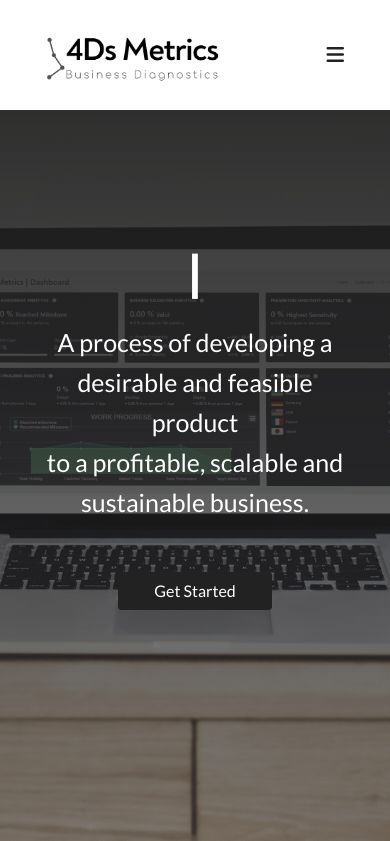
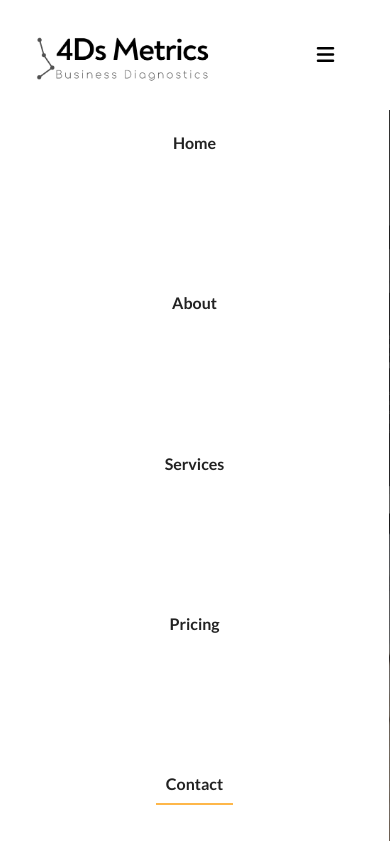
Before and after one commit to Alexis-Vacilli/4Ds-Metrics-Landing-Page, a plain HTML site: page index.html in a window 390 px wide. Both pictures are taken after a click on the button 335 px from the left and 55 px from the top of the page. Shown: the top 841 px of the page. Drawn offline with nearby package versions, Linux system fonts and the light colour scheme.

Commit message:
nav on mobile phone

```diff
--- a/assets/css/index.css
+++ b/assets/css/index.css
@@ -1247,8 +1247,12 @@ form select:focus {
 @media screen and (max-width: 768px) {
 
     .navbar .container {
-        /* width: 100%; */
         position: relative;
+        overflow: visible;
+        margin: 0;
+    }
+    .navbar .btn{
+        display: none;
     }
 
     .logo {
@@ -1257,11 +1261,32 @@ form select:focus {
     }
 
     nav {
-       display: none;
+       position: absolute;
+       top: 110px;
+       left: 0;
+       margin: 0;
+       background: #fff;
+       width: 105%;
+       height: 90vh;
+       transform: translateX(150%);
+       transition: transform 0.5s ease-in;
+    }
+
+    .navbar ul {
+        display: flex;
+        flex-direction: column;
+        margin: auto;
+        text-align: center;
+    }
+    .navbar ul li{
+        padding: 20px;
+        height: 19vh;
     }
 
 
-
+    .nav-active {
+        transform: translateX(0%);
+    }
     .hamburger {
         display: block;
         position: absolute;
@@ -1365,9 +1390,14 @@ form select:focus {
     }
 
     .popup {
-        width: 90%;
+        width: 95%;
         margin-top: 20px;
+        height: 90vh;
+        overflow: auto;
     }
+    /* #define-popup, #design-popup, #develop-popup, #deploy-popup{
+        padding: 65px;
+    } */
 
     /* Footer */
     .footer-col {
--- a/assets/js/index.js
+++ b/assets/js/index.js
@@ -18,6 +18,40 @@ const init = () => {
 }
 
 init();
+
+// Nav slide animation on mobile phones
+
+const navSlide = () => {
+  const burger = document.querySelector('#hamburger');
+  const nav = document.querySelector('#navbar');
+  const navLinks = document.querySelectorAll('.nav-links li');
+
+  // Toggle navbar
+
+  burger.addEventListener('click', () => {
+    burger.style.color = "black";
+    nav.classList.toggle("nav-active");
+  });
+  navLinks.forEach((el) => {
+    el.addEventListener("click", () => {
+      nav.classList.remove("nav-active");
+    });
+  });
+  // Animate Links
+  navLinks.forEach((link, index) => {
+    if (link.getElementsByClassName.animation) {
+      link.getElementsByClassName.animation = "";
+    } else {
+      link.style.animation = `navLinkFade 0.5s ease forwards ${
+        index / 7 + 0.3
+      }s`;
+      // console.log(index / 7);
+    }
+  });
+
+}
+navSlide();
+
 
 // active link controller
 const links = document.querySelectorAll(".links");
@@ -69,11 +103,7 @@ function reveal() {
 
   let reveals = document.querySelectorAll(".reveal");
   let sections = document.querySelectorAll(".section");
-  // let sectionsArray = Array.from(sections)
-  // sectionsArray.unshift(sections[0])
-  // const array = Array.from(reveals)
-  // array.unshift(reveals[0])
-  // console.log(array)
+  console.log(reveals)
   for (let i = 0; i <= reveals.length; i++) {
     const windowHeight = window.innerHeight;
     const elementTop = reveals[i].getBoundingClientRect().top;
@@ -246,6 +276,7 @@ const validation = () => {
   const email = document.querySelector("#contact-email");
   const message = document.querySelector("#message");
   const failure = document.querySelector("#failure");
+  console.log(failure);
 
   // Validating name
   if (name.value === "") {
@@ -329,7 +360,6 @@ signInForm.addEventListener("submit", (e) => {
       subscribeBtn.style.display = "none";
       subscribeBtn.classList.remove("button-loading");
       setTimeout(() => {
-        removeActive();
         removeBlur();
         success.style.display = "none";
       }, 1000);
@@ -373,7 +403,6 @@ getStartedForm.addEventListener("submit", (e) => {
       subscribeBtn.classList.remove("button-loading");
       clearFields();
       setTimeout(() => {
-        removeActive();
         removeBlur();
         success.style.display = "none";
       }, 1000);
@@ -416,7 +445,6 @@ freePlanForm.addEventListener("submit", (e) => {
       subscribeBtn.classList.remove("button-loading");
       clearFields();
       setTimeout(() => {
-        removeActive();
         removeBlur();
         success.style.display = "none";
       }, 1000);
@@ -459,7 +487,6 @@ standardPlanForm.addEventListener("submit", (e) => {
       subscribeBtn.classList.remove("button-loading");
       clearFields();
       setTimeout(() => {
-        removeActive();
         removeBlur();
         success.style.display = "none";
       }, 1000);
@@ -502,7 +529,6 @@ premiumPlanForm.addEventListener("submit", (e) => {
       subscribeBtn.classList.remove("button-loading");
       clearFields();
       setTimeout(() => {
-        removeActive();
         removeBlur();
         success.style.display = "none";
       }, 1000);
--- a/index.html
+++ b/index.html
@@ -31,8 +31,8 @@
         <div class="navbar">
             <div class="container flex">
                 <img class="logo" src="./assets/images/logo.png" />
-                <nav>
-                    <ul>
+                <nav id="navbar">
+                    <ul class="nav-links">
                         <li><a href="#showcase" class="links active-link" id="nav-showcase">Home</a></li>
                         <li><a href="#about" class="links" id="nav-about">About</a></li>
                         <li><a href="#services" class="links" id="nav-services">Services</a></li>
```
